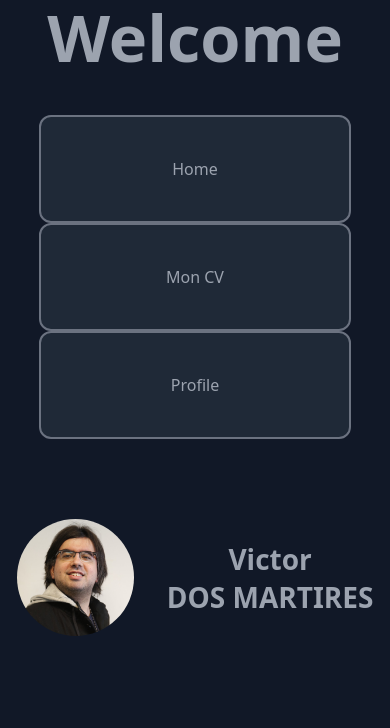
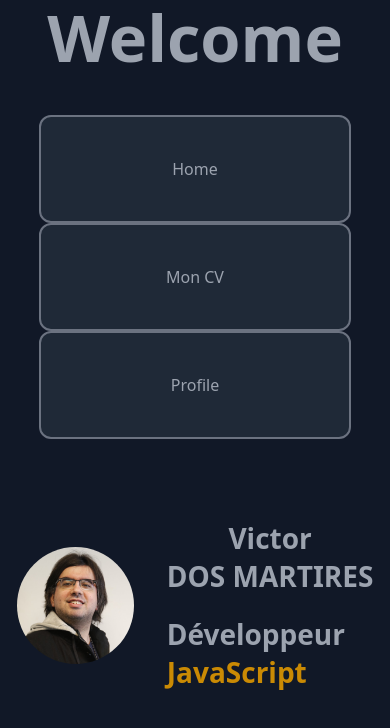
Before and after one commit to Vikito18/Exo_React, a React (Create React App) app in the folder test_website/: page / in a window 390 px wide. Shown: the top 728 px of the page. Built offline with nearby package versions, Linux system fonts and the light colour scheme.

Commit message:
feat : update responsive

```diff
--- a/test_website/src/pages/Home.js
+++ b/test_website/src/pages/Home.js
@@ -19,6 +19,12 @@ const Home = () => {
         <h2 className="flex flex-col text-lg sm:text-xl lg:text-xxl font-extrabold ">
           <span className="flex self-center">Victor</span>{" "}
           <span className="flex self-center">DOS MARTIRES</span>
+          <p className="lg:pt-10  pt-5 flex flex-col lg:flex-row">
+            Développeur{" "}
+            <span className="flex lg:self-center justify-self-center text-yellow-600">
+              JavaScript
+            </span>
+          </p>
         </h2>
       </div>
     </Page>
--- a/test_website/tailwind.config.js
+++ b/test_website/tailwind.config.js
@@ -6,7 +6,7 @@ module.exports = {
       sm: ["14px", "20px"],
       base: ["16px", "24px"],
       lg: ["28px", "38px"],
-      xl: ["45px", "50px"],
+      xl: ["35px", "50px"],
       xxl: ["65px", "75px"],
     },
     extend: {},
```
